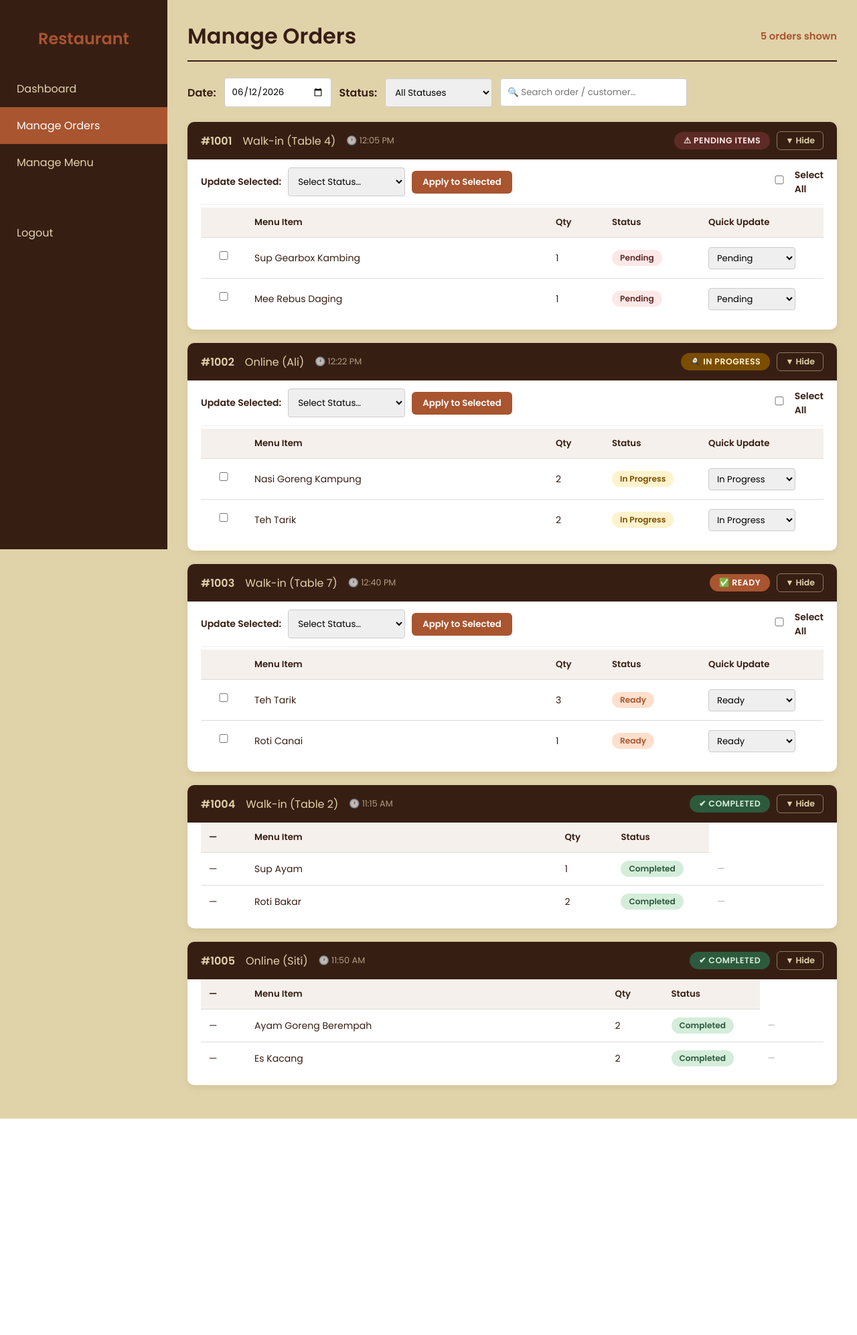
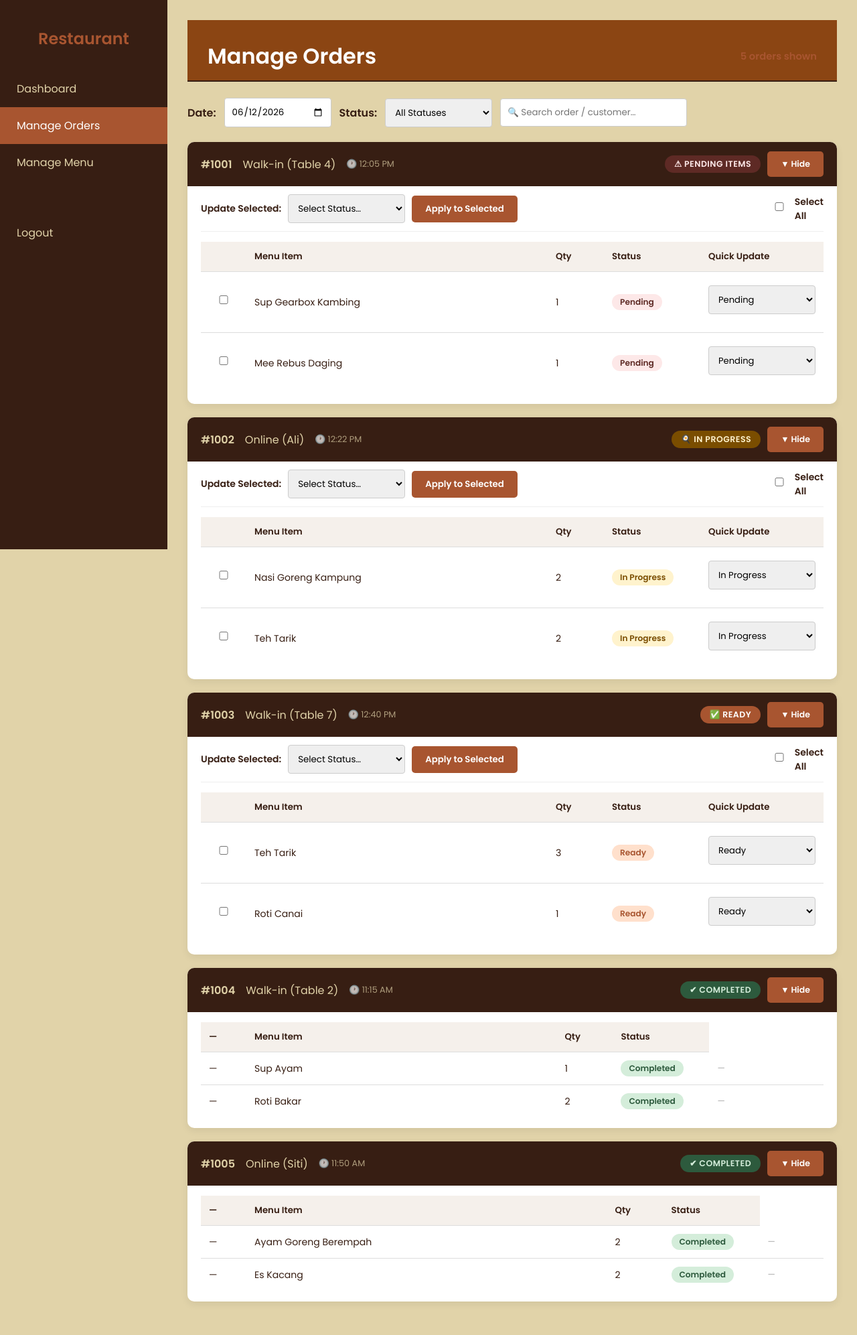
Before and after one commit to tyaazman/restaurant-order-management-system, a PHP site: page /manage_orders.php in a window 1280 px wide. Shown: the whole page at 67% size. Before the commit the page ends 1670 px from the top, so only its background shows below. Run offline with PHP 8.4, Linux system fonts and the light colour scheme.

Commit message:
Merge and scope CSS stylesheet, apply portal body classes to all pages

```diff
--- a/ala-carte.html
+++ b/ala-carte.html
@@ -8,7 +8,7 @@
     <link rel="stylesheet" href="style.css">
 </head>
 
-<body>
+<body class="customer-portal">
 
     <!-- HERO SECTION -->
     <header class="hero-section">
--- a/cart.html
+++ b/cart.html
@@ -34,7 +34,7 @@
     </style>
 </head>
 
-<body>
+<body class="customer-portal">
 
     <div class="cart-header">
         <h1>Cart</h1>
--- a/checkout.html
+++ b/checkout.html
@@ -7,7 +7,7 @@
     <link rel="stylesheet" href="style.css">
 </head>
 
-<body>
+<body class="customer-portal">
     <div class="page-header">
         <h1>Order</h1>
     </div>
--- a/css/admin.css
+++ /dev/null
@@ -1,108 +0,0 @@
-@import url('https://fonts.googleapis.com/css2?family=Poppins:wght@300;400;600&display=swap');
-
-:root {
-    --bg-cream: #E1D3A9; /* Creme */
-    --text-brown: #371E13; /* Coffee */
-    --accent-orange: #A85530; /* Deep Peach */
-    --danger-red: #5E2A25; /* Maroon */
-    --white: #FFFFFF;
-}
-
-body {
-    font-family: 'Poppins', Arial, sans-serif;
-    background-color: var(--bg-cream);
-    color: var(--text-brown);
-    margin: 0;
-    padding: 0;
-}
-
-.sidebar {
-    width: 250px;
-    height: 100vh;
-    background-color: var(--text-brown);
-    position: fixed;
-    padding-top: 20px;
-}
-
-.sidebar h2 {
-    color: var(--accent-orange);
-    text-align: center;
-    margin-bottom: 30px;
-}
-
-.sidebar a {
-    padding: 15px 25px;
-    text-decoration: none;
-    font-size: 16px;
-    color: var(--bg-cream);
-    display: block;
-    transition: 0.3s;
-}
-
-.sidebar a:hover {
-    background-color: var(--accent-orange);
-    color: var(--white);
-}
-
-.main-content {
-    margin-left: 250px;
-    padding: 30px;
-}
-
-/* Card & Container Styles */
-.card {
-    background-color: var(--white);
-    padding: 20px;
-    border-radius: 8px;
-    box-shadow: 0 4px 6px rgba(0,0,0,0.05);
-    margin-bottom: 20px;
-}
-
-.login-container {
-    max-width: 400px;
-    margin: 100px auto;
-}
-
-/* Buttons and Inputs */
-button {
-    background-color: var(--accent-orange);
-    color: var(--white);
-    border: none;
-    padding: 10px 20px;
-    border-radius: 5px;
-    cursor: pointer;
-    font-family: 'Poppins', sans-serif;
-    font-weight: 600;
-}
-
-button:hover {
-    opacity: 0.9;
-}
-
-input, select {
-    width: 100%;
-    padding: 10px;
-    margin: 8px 0 15px 0;
-    border: 1px solid #ccc;
-    border-radius: 4px;
-    box-sizing: border-box;
-    font-family: 'Poppins', sans-serif;
-}
-
-/* Tables */
-table {
-    width: 100%;
-    border-collapse: collapse;
-    margin-top: 15px;
-}
-
-th, td {
-    border-bottom: 1px solid #ddd;
-    padding: 12px;
-    text-align: left;
-}
-
-th {
-    background-color: var(--text-brown);
-    color: var(--bg-cream);
-}
--- a/drinks.html
+++ b/drinks.html
@@ -8,7 +8,7 @@
     <link rel="stylesheet" href="style.css">
 </head>
 
-<body>
+<body class="customer-portal">
 
     <header class="hero-section">
         <img src="drinks.jpg" alt="Menu Image" style="width: 100%; height: 300px; object-fit: cover;">
--- a/goreng-goreng.html
+++ b/goreng-goreng.html
@@ -8,7 +8,7 @@
     <link rel="stylesheet" href="style.css">
 </head>
 
-<body>
+<body class="customer-portal">
 
     <header class="hero-section">
         <img src="goreng-goreng.jpg" alt="Menu Image" style="width: 100%; height: 300px; object-fit: cover;">
--- a/index.html
+++ b/index.html
@@ -8,7 +8,7 @@
     <link rel="stylesheet" href="style.css">
 </head>
 
-<body>
+<body class="customer-portal">
 
     <header class="hero-container">
         <img src="hero-bg.jpg" class="hero-image" alt="Sup Tulang ZZ">
--- a/login.php
+++ b/login.php
@@ -4,9 +4,9 @@
     <meta charset="UTF-8">
     <meta name="viewport" content="width=device-width, initial-scale=1.0">
     <title>Staff Login</title>
-    <link rel="stylesheet" href="css/admin.css">
+    <link rel="stylesheet" href="style.css">
 </head>
-<body style="background-color: var(--text-brown);">
+<body class="staff-portal" style="background-color: var(--text-brown);">
 
     <div class="card login-container">
         <h2 style="text-align: center; color: var(--accent-orange);">Staff Portal Login</h2>
--- a/manage_menu.php
+++ b/manage_menu.php
@@ -4,7 +4,7 @@
     <meta charset="UTF-8">
     <meta name="viewport" content="width=device-width, initial-scale=1.0">
     <title>Manage Menu — Restaurant</title>
-    <link rel="stylesheet" href="css/admin.css">
+    <link rel="stylesheet" href="style.css">
     <style>
         /* ── Modal ── */
         .modal-overlay {
@@ -95,7 +95,7 @@
         td.price-cell { font-weight:600; color:var(--text-brown); }
     </style>
 </head>
-<body>
+<body class="staff-portal">
 
     <div class="sidebar">
         <h2>Restaurant</h2>
--- a/manage_orders.php
+++ b/manage_orders.php
@@ -4,7 +4,7 @@
     <meta charset="UTF-8">
     <meta name="viewport" content="width=device-width, initial-scale=1.0">
     <title>Manage Orders — Restaurant</title>
-    <link rel="stylesheet" href="css/admin.css">
+    <link rel="stylesheet" href="style.css">
     <style>
         /* ── Page header ── */
         .page-header {
@@ -173,7 +173,7 @@
         .no-orders { text-align: center; padding: 50px; color: #aaa; font-size: 1rem; }
     </style>
 </head>
-<body>
+<body class="staff-portal">
 
     <div class="sidebar">
         <h2>Restaurant</h2>
--- a/mee-rebus.html
+++ b/mee-rebus.html
@@ -8,7 +8,7 @@
     <link rel="stylesheet" href="style.css">
 </head>
 
-<body>
+<body class="customer-portal">
 
     <header class="hero-section">
         <img src="mee-rebus.jpg" alt="Menu Image" style="width: 100%; height: 300px; object-fit: cover;">
--- a/menu-ikan.html
+++ b/menu-ikan.html
@@ -8,7 +8,7 @@
     <link rel="stylesheet" href="style.css">
 </head>
 
-<body>
+<body class="customer-portal">
 
     <!-- HERO SECTION -->
     <header class="hero-section">
--- a/roti-canai.html
+++ b/roti-canai.html
@@ -8,7 +8,7 @@
     <link rel="stylesheet" href="style.css">
 </head>
 
-<body>
+<body class="customer-portal">
 
     <!-- HERO SECTION (No text, just the background image) -->
     <header class="hero-section">
--- a/sarapan.html
+++ b/sarapan.html
@@ -8,7 +8,7 @@
     <link rel="stylesheet" href="style.css">
 </head>
 
-<body>
+<body class="customer-portal">
 
     <!-- HERO SECTION (No text, just the background image) -->
     <header class="hero-section">
--- a/set-tengah-hari.html
+++ b/set-tengah-hari.html
@@ -8,7 +8,7 @@
     <link rel="stylesheet" href="style.css">
 </head>
 
-<body>
+<body class="customer-portal">
 
     <!-- HERO SECTION -->
     <header class="hero-section">
--- a/staff_dashboard.php
+++ b/staff_dashboard.php
@@ -4,7 +4,7 @@
     <meta charset="UTF-8">
     <meta name="viewport" content="width=device-width, initial-scale=1.0">
     <title>Staff Dashboard — Restaurant</title>
-    <link rel="stylesheet" href="css/admin.css">
+    <link rel="stylesheet" href="style.css">
     <style>
         /* ── Stat Grid (5 boxes) ── */
         .grid {
@@ -122,7 +122,7 @@
         .no-orders { text-align:center; padding:40px; color:#aaa; }
     </style>
 </head>
-<body>
+<body class="staff-portal">
 
     <div class="sidebar">
         <h2>Restaurant</h2>
--- a/style.css
+++ b/style.css
@@ -1,5 +1,8 @@
+@import url('https://fonts.googleapis.com/css2?family=Poppins:wght@300;400;600&display=swap');
+
 /* Color Palette Variables */
 :root {
+    /* Customer Variables */
     --bg-creme: #E1D3A9;
     --text-coffee: #371E13;
     --header-maroon: #5E2A25;
@@ -7,9 +10,20 @@
     --btn-peach: #A85530;
     --border-leather: #734F31;
     --accent-pine: #534B31;
+
+    /* Staff Variables */
+    --bg-cream: #E1D3A9;
+    --text-brown: #371E13;
+    --accent-orange: #A85530;
+    --danger-red: #5E2A25;
+    --white: #FFFFFF;
 }
 
-body {
+/* =========================================================
+   CUSTOMER PORTAL STYLES (Frontend)
+========================================================= */
+
+body.customer-portal {
     background-color: var(--bg-creme);
     color: var(--text-coffee);
     font-family: 'Segoe UI', Tahoma, Geneva, Verdana, sans-serif;
@@ -214,3 +228,106 @@
     margin-bottom: 20px;
     border-left: 5px solid #8B4513;
 }
+
+/* =========================================================
+   STAFF PORTAL STYLES (Backend/Admin)
+========================================================= */
+
+body.staff-portal {
+    font-family: 'Poppins', Arial, sans-serif;
+    background-color: var(--bg-cream);
+    color: var(--text-brown);
+    margin: 0;
+    padding: 0;
+}
+
+.staff-portal .sidebar {
+    width: 250px;
+    height: 100vh;
+    background-color: var(--text-brown);
+    position: fixed;
+    padding-top: 20px;
+}
+
+.staff-portal .sidebar h2 {
+    color: var(--accent-orange);
+    text-align: center;
+    margin-bottom: 30px;
+}
+
+.staff-portal .sidebar a {
+    padding: 15px 25px;
+    text-decoration: none;
+    font-size: 16px;
+    color: var(--bg-cream);
+    display: block;
+    transition: 0.3s;
+}
+
+.staff-portal .sidebar a:hover {
+    background-color: var(--accent-orange);
+    color: var(--white);
+}
+
+.staff-portal .main-content {
+    margin-left: 250px;
+    padding: 30px;
+}
+
+/* Card & Container Styles */
+.staff-portal .card {
+    background-color: var(--white);
+    padding: 20px;
+    border-radius: 8px;
+    box-shadow: 0 4px 6px rgba(0,0,0,0.05);
+    margin-bottom: 20px;
+}
+
+.staff-portal .login-container {
+    max-width: 400px;
+    margin: 100px auto;
+}
+
+/* Buttons and Inputs */
+.staff-portal button {
+    background-color: var(--accent-orange);
+    color: var(--white);
+    border: none;
+    padding: 10px 20px;
+    border-radius: 5px;
+    cursor: pointer;
+    font-family: 'Poppins', sans-serif;
+    font-weight: 600;
+}
+
+.staff-portal button:hover {
+    opacity: 0.9;
+}
+
+.staff-portal input, .staff-portal select {
+    width: 100%;
+    padding: 10px;
+    margin: 8px 0 15px 0;
+    border: 1px solid #ccc;
+    border-radius: 4px;
+    box-sizing: border-box;
+    font-family: 'Poppins', sans-serif;
+}
+
+/* Tables */
+.staff-portal table {
+    width: 100%;
+    border-collapse: collapse;
+    margin-top: 15px;
+}
+
+.staff-portal th, .staff-portal td {
+    border-bottom: 1px solid #ddd;
+    padding: 12px;
+    text-align: left;
+}
+
+.staff-portal th {
+    background-color: var(--text-brown);
+    color: var(--bg-cream);
+}
--- a/western.html
+++ b/western.html
@@ -8,7 +8,7 @@
     <link rel="stylesheet" href="style.css">
 </head>
 
-<body>
+<body class="customer-portal">
 
     <!-- HERO SECTION -->
     <header class="hero-section">
```
